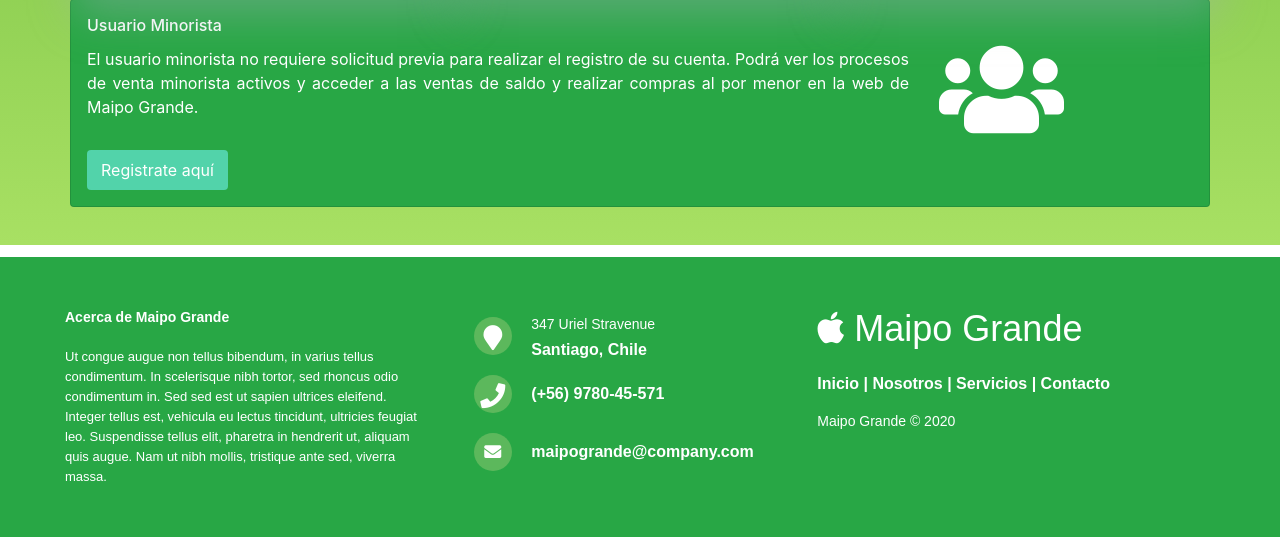
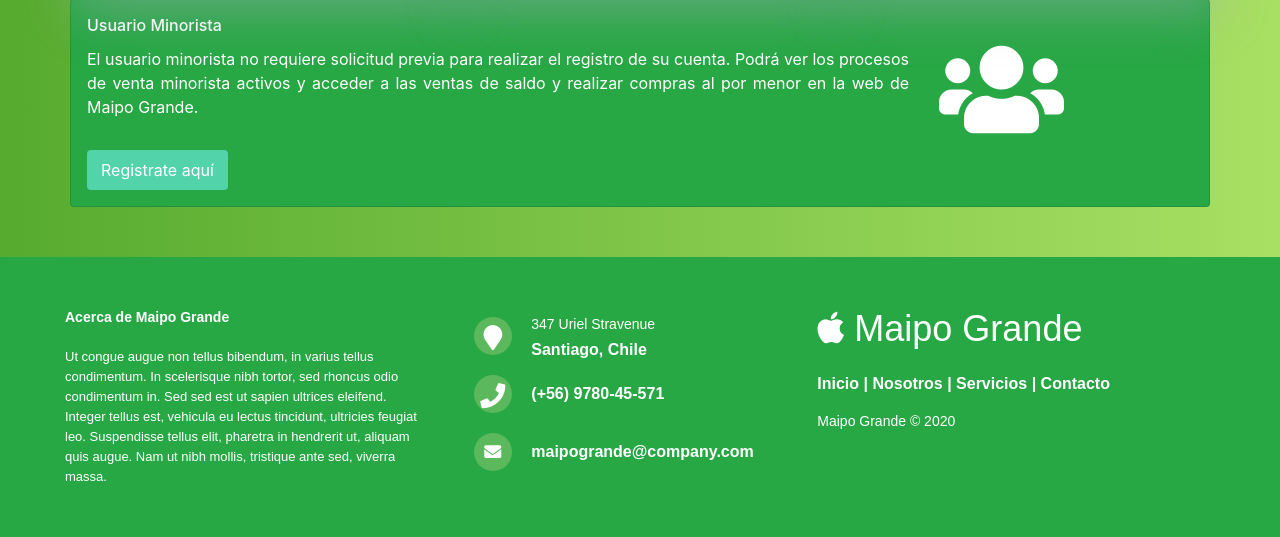
Before and after one commit to hecjara/MaipoGrande, a Django app: page / in a window 1280 px wide. Shown: the part 655-1192 px from the top of the page. Run offline with Django 3.2, Linux system fonts and the light colour scheme; some libraries are stand-ins or nearby versions.

Commit message:
backgroud actualizado

```diff
--- a/core/static/core/css/estilos.css
+++ b/core/static/core/css/estilos.css
@@ -4,7 +4,16 @@
 }
 
 body {
+    background: #56ab2f;  /* fallback for old browsers */
+    background: -webkit-linear-gradient(to left, #a8e063, #56ab2f);  /* Chrome 10-25, Safari 5.1-6 */
+    background: linear-gradient(to left, #a8e063, #56ab2f); /* W3C, IE 10+/ Edge, Firefox 16+, Chrome 26+, Opera 12+, Safari 7+ */
+}
+
+
+
+
+/* body {
     background: white url("../img/fondo.jpg");
     background-repeat: no-repeat;
     background-attachment: fixed;
-}
+} */
```
